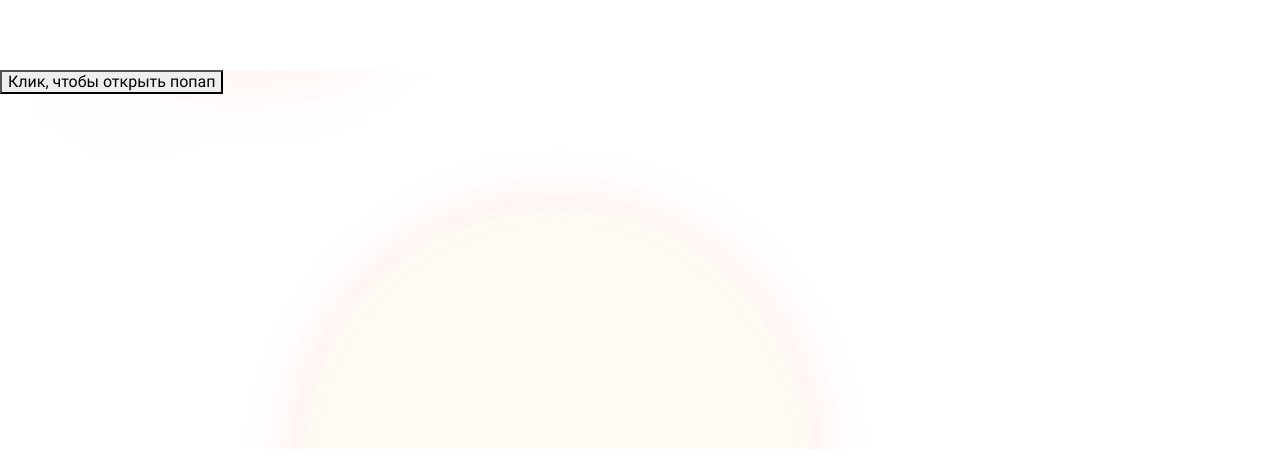
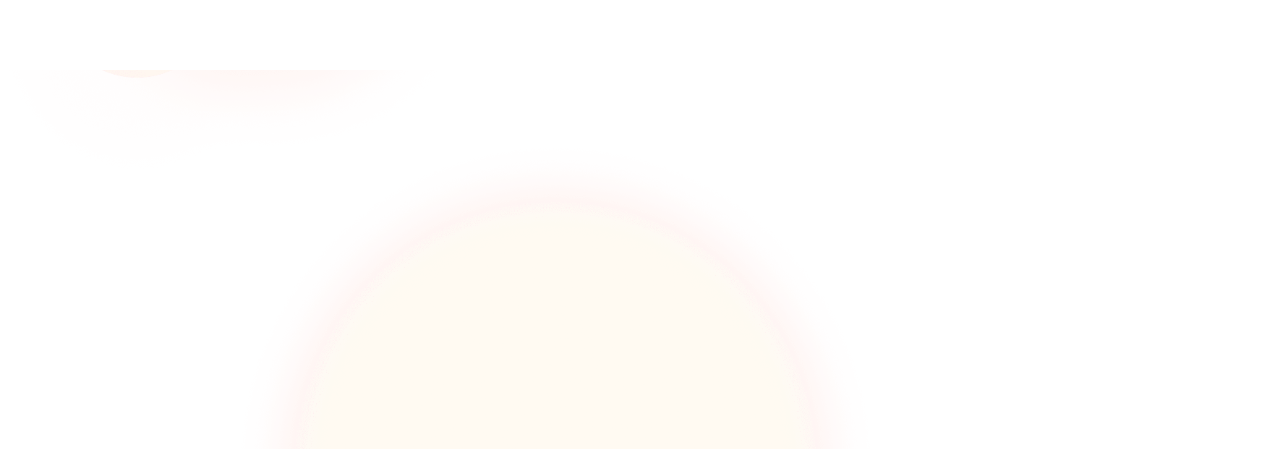
Before and after one commit to SeregaGS/Bouquet, a website built with webpack: page public/index.html in a window 1280 px wide. Shown: the part 169-643 px from the top of the page. Built offline with nearby package versions, Linux system fonts and the light colour scheme.

```diff
--- a/public/index.html
+++ b/public/index.html
@@ -294,9 +294,9 @@
         <!-- Содержимое страницы -->
 
         <!-- Пример контрола для открытия попапа -->
-        <button class="element-which-is-open-popup">
-          Клик, чтобы открыть попап
-        </button>
+<!--        <button class="element-which-is-open-popup">-->
+<!--          Клик, чтобы открыть попап-->
+<!--        </button>-->
       </main>
 
       <!-- Экран с отложенными букетами -->
```
